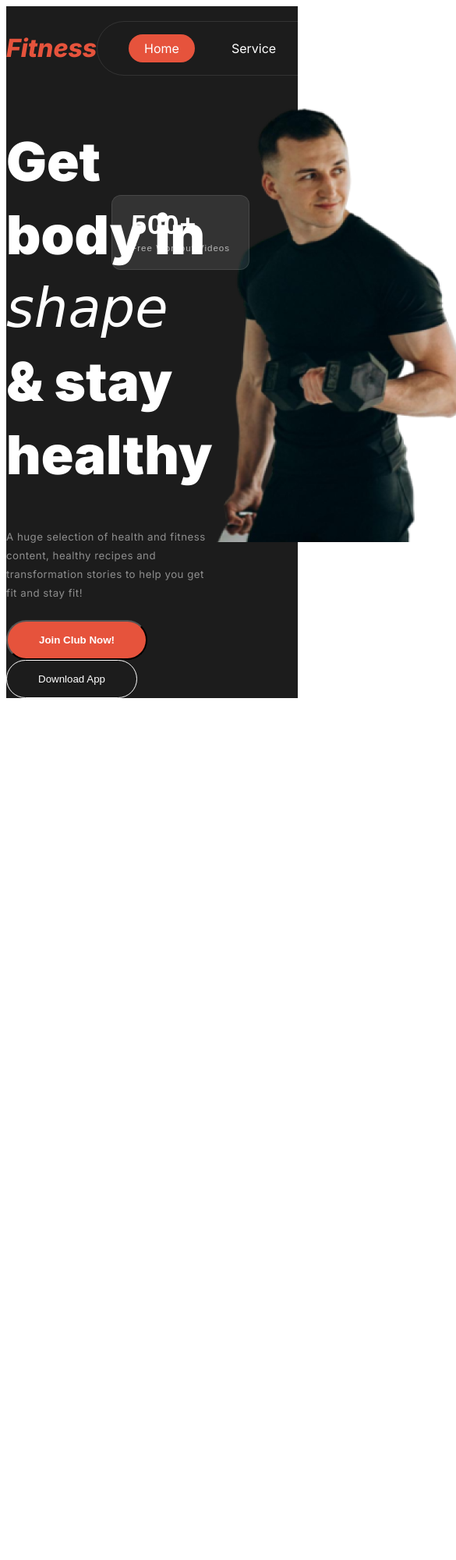
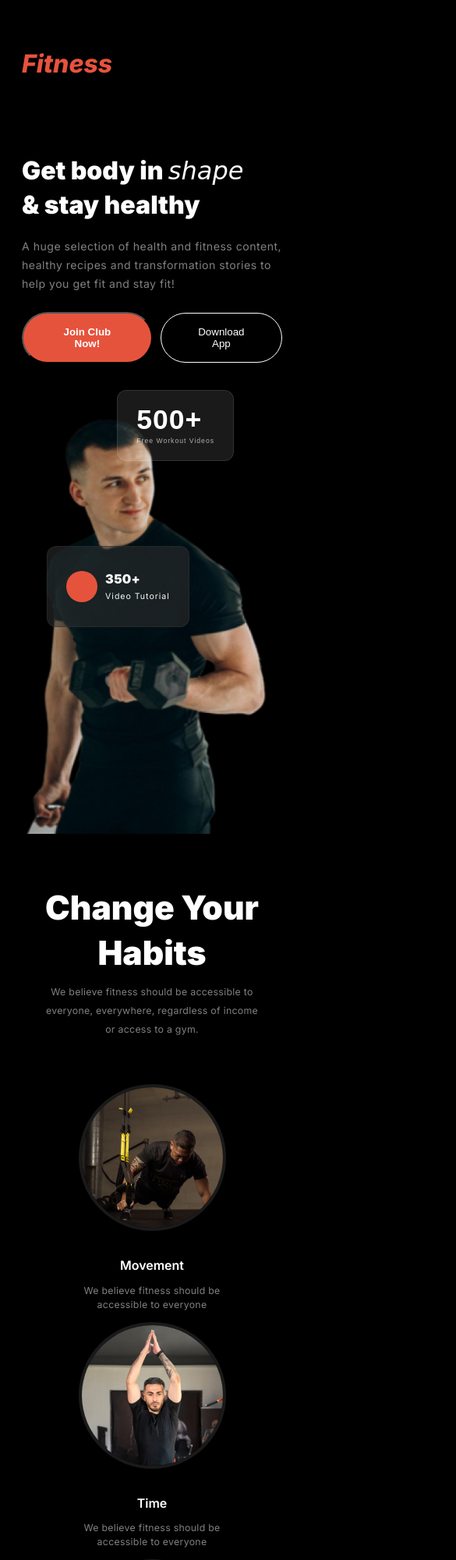
Before and after one commit to mdahsan-h/Fitness, a plain HTML site: page index.html in a window 390 px wide. Shown: the top 2000 px of the page at 78% size, 585 px wide, since content can reach past the window. Before the commit the page ends 903 px from the top, so only its background shows below. Drawn offline with Linux system fonts and the light colour scheme.

Commit message:
habit section complete

```diff
--- a/index.html
+++ b/index.html
@@ -8,17 +8,21 @@
   </head>
   <body class="inter-regular-font body">
     <header class="bg-gradient">
-      <nav class="navbar display-flex ">
+      <nav class="navbar display-flex">
         <h3 class="brand-name color-orange">Fitness</h3>
         <div class="nav-style">
-            <ul class="nav-links display-flex ">
-                <li class="nave-item home"><a href="" class="nav-link color-white ">Home</a>
+          <ul class="nav-links display-flex">
+            <li class="nave-item home">
+              <a href="" class="nav-link color-white">Home</a>
             </li>
-                <li class="nave-item"><a href="" class="nav-link color-white">Service</a>
+            <li class="nave-item">
+              <a href="" class="nav-link color-white">Service</a>
             </li>
-                <li class="nave-item"><a href="" class="nav-link color-white">Contact</a>
+            <li class="nave-item">
+              <a href="" class="nav-link color-white">Contact</a>
             </li>
-                <li class="nave-item"><a href="" class="nav-link color-white">About</a>
+            <li class="nave-item">
+              <a href="" class="nav-link color-white">About</a>
             </li>
           </ul>
         </div>
@@ -27,23 +31,76 @@
       <div class="banner display-flex">
         <div class="banner-text">
           <div class="banner-heading">
-                <h1 class="banner-title color-white">Get body in <span id="span" class="dancing-script-font">shape</span> & stay healthy</h1>
-                <h5 class="banner-sub color-gray">A huge selection of health and fitness content, healthy recipes and transformation stories to help you get fit and stay fit!</h5>
-
+            <h1 class="banner-title color-white">
+              Get body in
+              <span id="span" class="great-vibes-regular">shape</span> & stay
+              healthy
+            </h1>
+            <h5 class="banner-sub color-gray">
+              A huge selection of health and fitness content, healthy recipes
+              and transformation stories to help you get fit and stay fit!
+            </h5>
           </div>
-            <div class="banner-btn">
+          <div class="banner-btn display-flex">
             <button class="btn-primary">Join Club Now!</button>
             <button class="btn-second">Download App</button>
           </div>
-
-
         </div>
         <div class="banner-img">
-        <button class="a500"><span id="aa500">500+</span> <br> Free Workout Videos</button>
-        <img src="images/Images 2.png" alt="">
-        <button class="a300"><span class="aa350">350+</span> <br>Video Tutorials</button>
+          <button class="a500">
+            <span id="aa500">500+</span> <br />
+            Free Workout Videos
+          </button>
+          <img class="banner-image" src="images/Images 2.png" alt="" />
+          <!-- <button class="a300"><span class="aa350">350+</span> <br>Video Tutorials</button> -->
+          <div class="a300 display-flex">
+            <h1 id="circle">.</h1>
+            <p><span class="aa350">350+</span><br />Video Tutorial</p>
+          </div>
         </div>
       </div>
     </header>
+
+    <main>
+      <div class="habit">
+        <div class="habit-content">
+          <h3 class="habit-title color-white">Change Your Habits</h3>
+          <p class="habit-subtitle color-gray">
+            We believe fitness should be accessible to everyone, everywhere,
+            regardless of income or access to a gym.
+          </p>
+        </div>
+        <div class="habit-image display-flex">
+          <div class="habit-imgs">
+            <img class="habit-img" src="images/image 3.png" alt="" />
+            <h3 class="img-title color-white">Movement</h3>
+            <p class="img-sub color-gray">
+              We believe fitness should be accessible to everyone
+            </p>
+          </div>
+          <div class="habit-imgs">
+            <img class="habit-img" src="images/image 2.png" alt="" />
+            <h3 class="img-title color-white">Time</h3>
+            <p class="img-sub color-gray">
+              We believe fitness should be accessible to everyone
+            </p>
+          </div>
+          <div class="habit-imgs">
+            <img class="habit-img" src="images/image 4.png" alt="" />
+            <h3 class="img-title color-white">Practice</h3>
+            <p class="img-sub color-gray">
+              We believe fitness should be accessible to everyone
+            </p>
+          </div>
+          <div class="habit-imgs">
+            <img class="habit-img" src="images/image 5.png" alt="" />
+            <h3 class="img-title color-white">Weight Loss</h3>
+            <p class="img-sub color-gray">
+              We believe fitness should be accessible to everyone
+            </p>
+          </div>
+        </div>
+      </div>
+    </main>
   </body>
 </html>
--- a/styles/style.css
+++ b/styles/style.css
@@ -7,16 +7,27 @@
     font-style: normal;
   }
 
-  @import url('https://fonts.googleapis.com/css2?family=Dancing+Script:wght@400..700&display=swap');
+
+  @import url('https://fonts.googleapis.com/css2?family=Great+Vibes&display=swap');
+
+  .great-vibes-regular {
+    font-family: "Great Vibes", cursive;
+    font-weight: 400;
+    font-style: normal;
+  }
+
+  /* @import url('https://fonts.googleapis.com/css2?family=Dancing+Script:wght@400..700&display=swap');
 
   .dancing-script-font {
     font-family: "Dancing Script", cursive;
     font-optical-sizing: auto;
     font-weight: 400;
     font-style: normal;
-  }
+  } */
 
   /* sheared styles */
+
+
 .display-flex{
     display: flex;
 }
@@ -38,7 +49,9 @@
     rgba(119, 119, 119, 0) ; */
     background-color: rgba(0, 0, 0, 0.891);
 }
-
+.body{
+    background-color: black;
+}
 /* .btn-1{
     color: rgba(255, 255, 255, 1) ;
     background: rgba(230, 83, 60, 1);
@@ -111,6 +124,7 @@
 
   .navbar, .banner{
     max-width: 1060px;
+    /* max-width: 73.7%; */
     margin: 0 auto;
   }
 
@@ -144,12 +158,20 @@
     max-width: 400px;
   }
 
+  .banner-image{
+    width: 100%;
+  }
+
   .banner-sub{
     font-size: .9 rem;
     font-weight: 400;
     line-height: 24px;
     letter-spacing: .5px;
     margin-top: 20px;
+  }
+
+  .banner-btn{
+    gap: 10px;
   }
 
   .btn-primary{
@@ -217,7 +239,8 @@
     margin-top: -100px; */
     position: absolute;
     top: 550px;
-    left: 750px;
+    left: 720px;
+    align-items: center;
   }
 
   .aa350{
@@ -226,3 +249,179 @@
     line-height: 24px;
     letter-spacing: 0.3px;
   }
+
+  #circle{
+    border-radius: 50px;
+    background-color: rgba(230, 83, 60, 1) ;
+    color: rgba(230, 83, 60, 1);
+    padding: 10px 16px ;
+    margin-right: 10px;
+  }
+
+
+  /* habit related styles */
+  /* habit related styles */
+
+  .habit{
+    max-width: 1044px;
+    margin: 0 auto;
+    /* background-color: black; */
+  }
+
+  .habit-content{
+    max-width: 671px;
+    text-align: center;
+    margin: 0 auto;
+    margin-bottom: 58px;
+
+
+  }
+
+  .habit-title{
+    font-size: 2.66rem;
+    font-weight: 900;
+    line-height: 57.6px;
+    margin-bottom: 0px;
+
+
+  }
+
+  .habit-subtitle{
+    font-size: 0.77rem;
+    font-weight: 400;
+    line-height: 24px;
+    letter-spacing: 0.3px;
+    padding: 0 50px;
+    margin-top: 10px;
+
+
+  }
+
+  .habit-imgs{
+    align-items: center;
+    text-align: center;
+    width: 231px;
+    gap: 40px;
+    padding: 0 25.5px;
+  }
+
+  .habit-img{
+    border-radius: 100px;
+    border: 4px solid rgba(255, 255, 255, 0.1);
+    margin-bottom: 0;
+  }
+
+  .img-title{
+    font-size: 1rem;
+    font-weight: 600;
+    line-height: 21.6px;
+    margin-top: 30px;
+    margin-bottom: 6px;
+  }
+
+  .img-sub{
+    font-size: .77rem;
+    font-weight: 400;
+    line-height: 18px;
+    letter-spacing: 0.3px;
+  }
+
+
+
+
+
+
+
+
+
+
+  /* responsive design */
+  /* responsive design */
+
+  @media screen and (max-width: 576px) {
+    .navbar{
+        padding: 20px;
+    }
+
+    .banner{
+        flex-direction: column;
+        align-items: center;
+        padding: 20px;
+
+    }
+
+    .banner-heading{
+
+    }
+    .nav-style{
+        display: none;
+    }
+
+    .banner-title {
+        margin-bottom: 20px;
+        font-size: 2rem;
+        line-height: 43.2px;
+        max-width: 285px;
+        text-align: left;
+    }
+
+    #span{
+        font-size: 2rem;
+        line-height: 43.2px;
+    }
+    .banner-sub{
+        font-size: .88rem;
+        line-height: 24px;
+        letter-spacing: 0.5px;
+        /* max-width: 290px; */
+
+    }
+
+    .banner-btn{
+
+        align-items: center;
+        justify-content: space-around;
+    }
+
+    .banner-text{
+        margin-bottom: 48px;
+    }
+
+    .a500{
+        font-size: .54rem;
+        line-height: 15.12px;
+        letter-spacing: 1px;
+        text-align: left;
+        position: absolute;
+        top: 500px;
+        right:90px;
+    }
+
+    .aa500{
+        font-size: 1.66rem;
+    }
+
+    .a300{
+        font-size: .66rem;
+        /* position: absolute;
+        top: 1100px; */
+        position: absolute;
+        top:700px;
+        left: 60px;
+
+
+    }
+
+    .aa350{
+        font-size: 1.007rem;
+
+    }
+
+  }
+
+/* habit related responsive property */
+
+.habit-image{
+    flex-direction: column;
+    align-items: center;
+}
```
Lines whose indentation alone changed are shown as unchanged.
